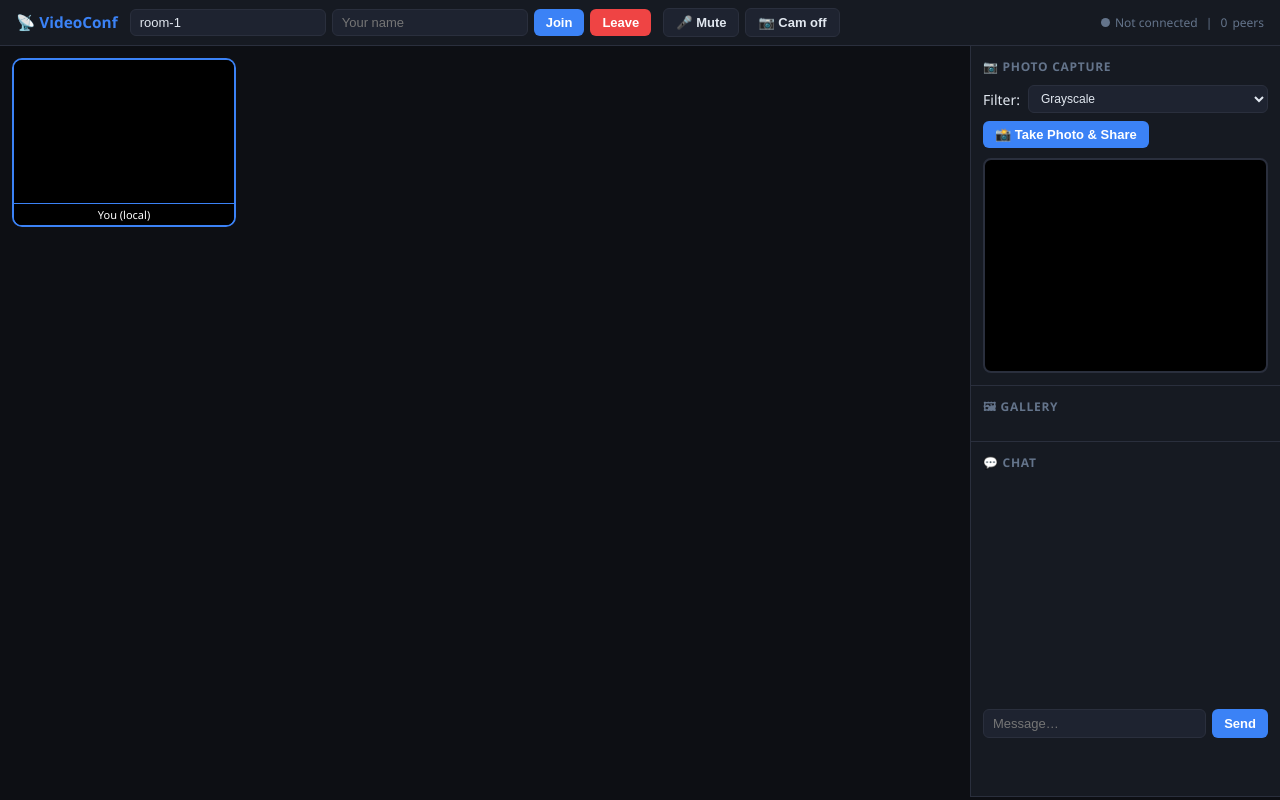
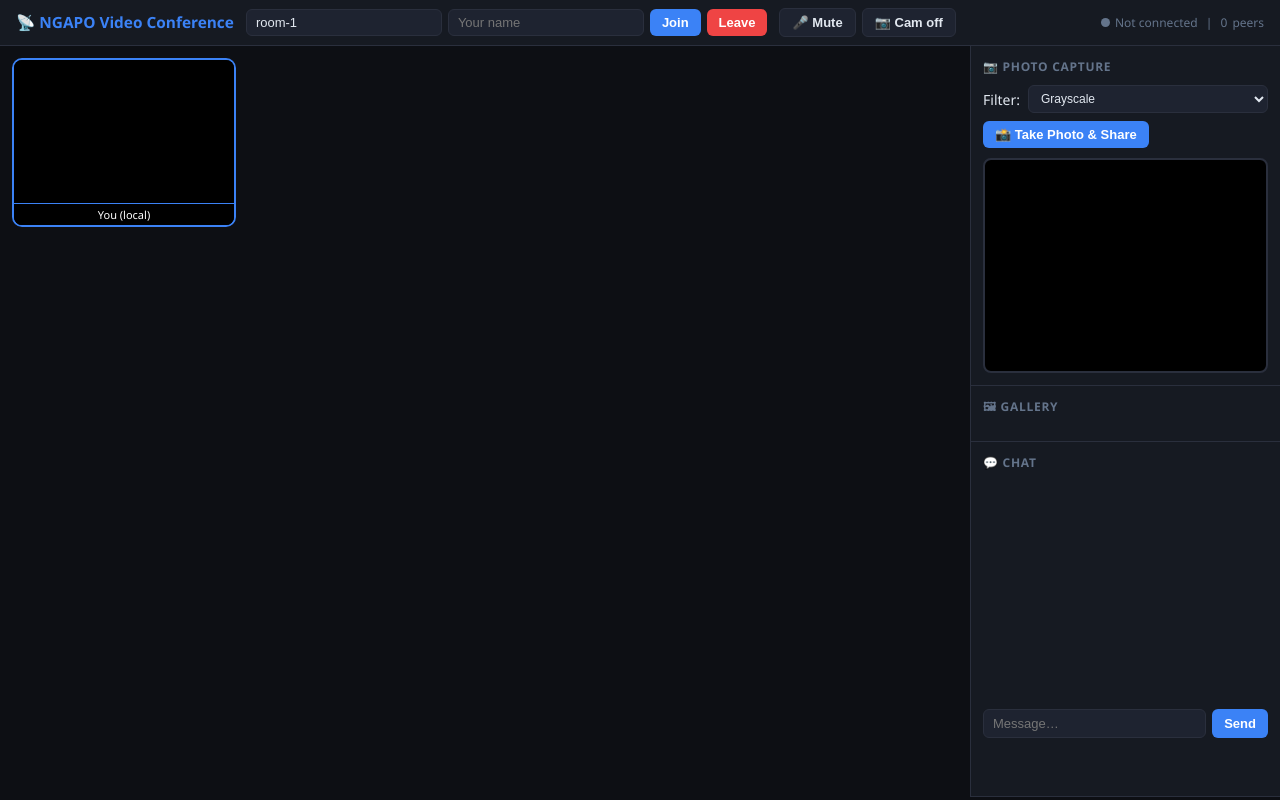
Before and after one commit to ngabonzizapontien-max/VideoConference, a website: page public/index.html in a window 1280 px wide. Drawn offline with Linux system fonts and the light colour scheme.

```diff
--- a/public/index.html
+++ b/public/index.html
@@ -3,14 +3,14 @@
 <head>
   <meta charset="UTF-8" />
   <meta name="viewport" content="width=device-width, initial-scale=1.0" />
-  <title>VideoConf — 20 Actors</title>
+  <title>Ngapo — VideoConf — Actors</title>
   <link rel="stylesheet" href="style.css" />
 </head>
 <body>
 
 <!-- ── TOP BAR ─────────────────────────────────────────────────────────── -->
 <header class="topbar">
-  <div class="brand">📡 VideoConf</div>
+  <div class="brand">📡 NGAPO Video Conference</div>
 
   <div class="session-controls">
     <input id="sessionIdInput" type="text" placeholder="Room ID" value="room-1" />
```
Also changed, not shown: 1 other file.
